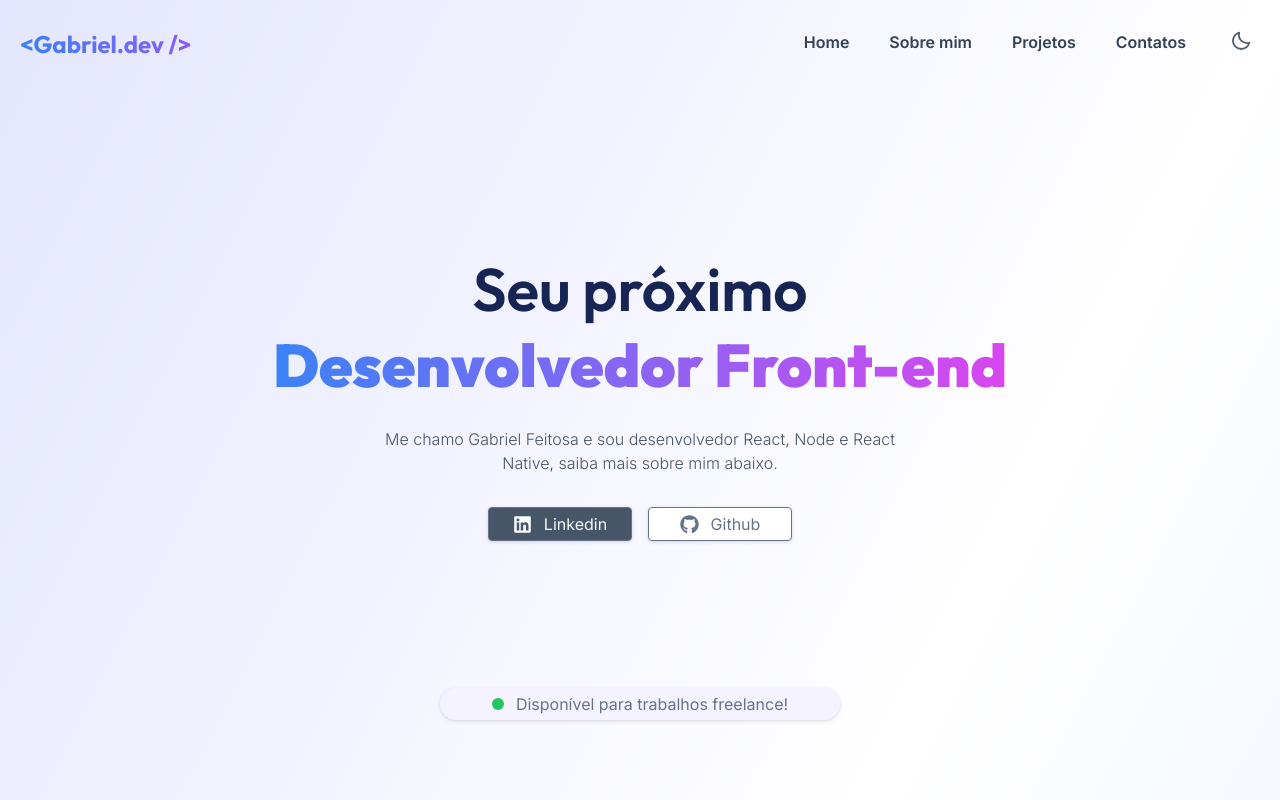
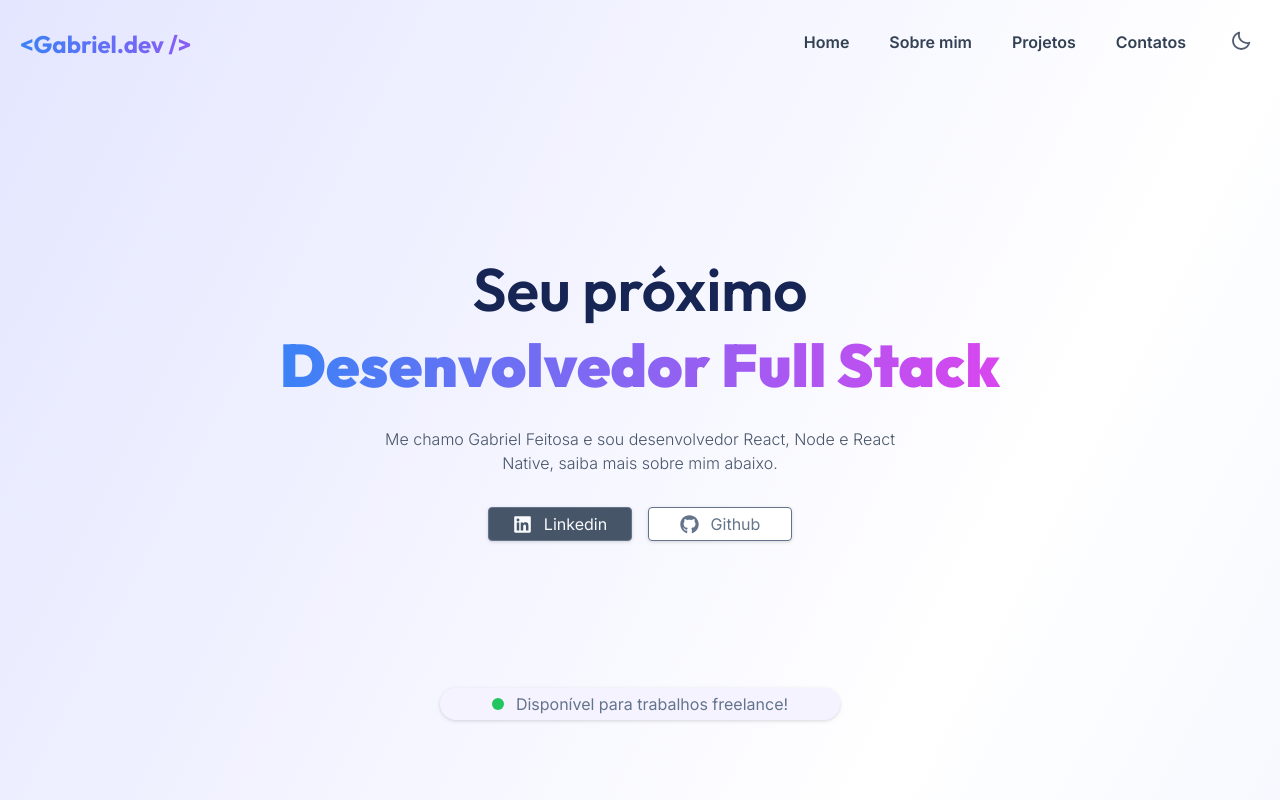
Before and after one commit to br-gabriel/my-portfolio, a Next.js app: page / in a window 1280 px wide. Shown: the top 800 px of the page. Built offline with nearby package versions, Linux system fonts and the light colour scheme.

Commit message:
title update

```diff
--- a/src/components/Homepage.jsx
+++ b/src/components/Homepage.jsx
@@ -14,7 +14,7 @@ export default function Homepage() {
           Seu próximo
         </h1>
         <h1 className="text-transparent bg-clip-text bg-gradient-to-r from-blue-500 to-fuchsia-500 text-5xl md:text-6xl font-black text-center mt-4">
-          Desenvolvedor Front-end
+          Desenvolvedor Full Stack
         </h1>
       </div>
 
```
